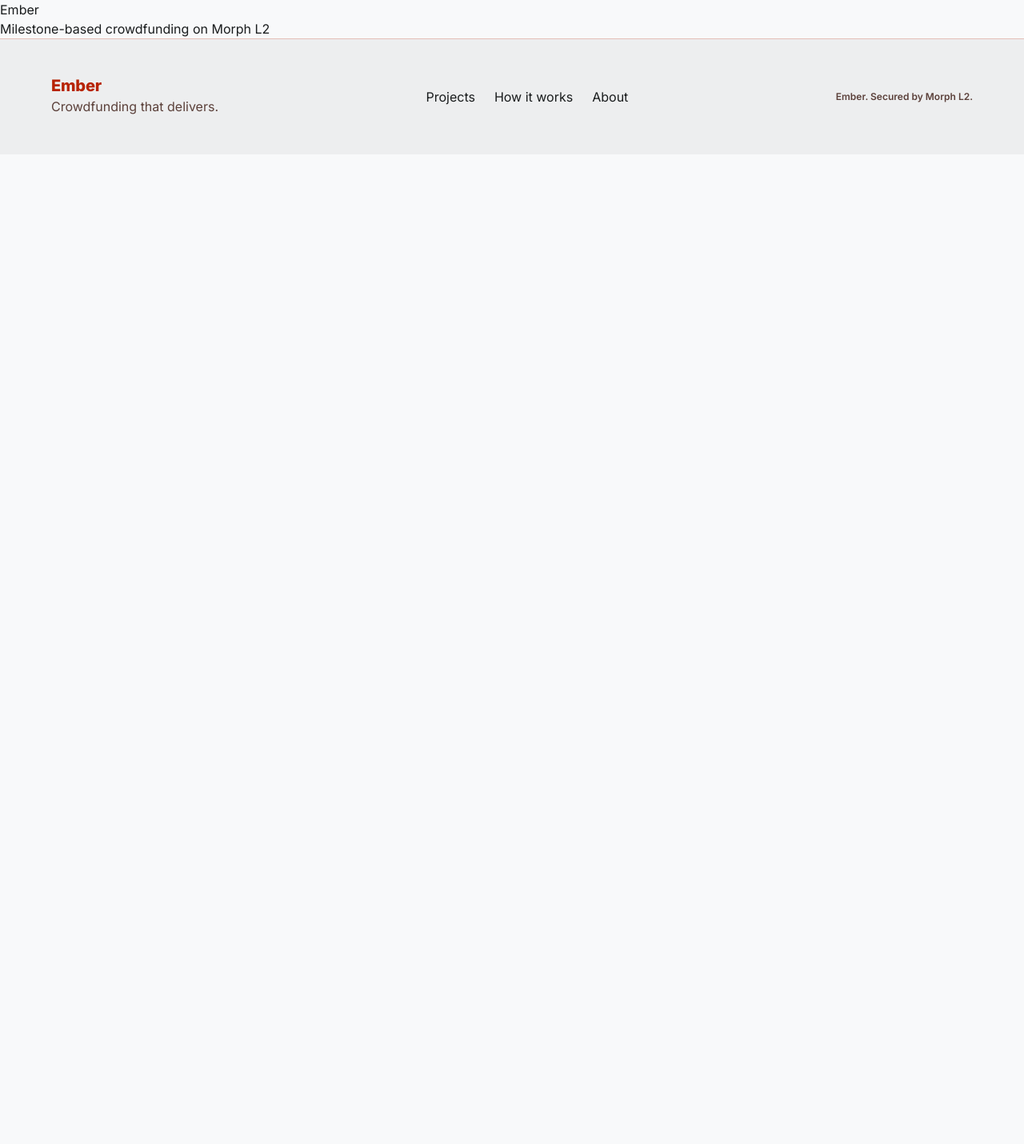
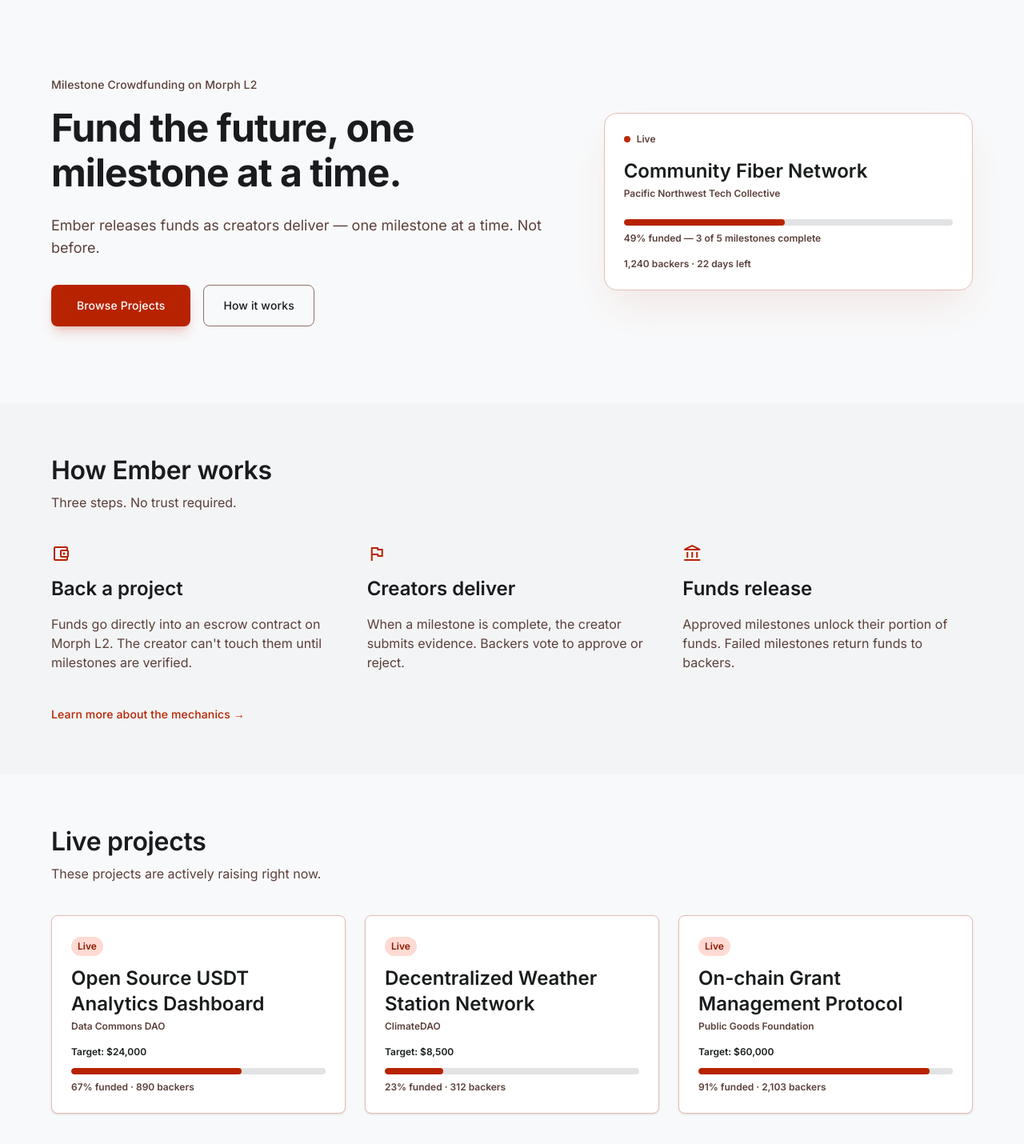
Before and after one commit to webnxt-2030/ember2, a Next.js app in the folder apps/web/: page / in a window 1280 px wide. Shown: the part 80-1510 px from the top of the page at 80% size. Before the commit the page ends 800 px from the top, so only its background shows below. Built offline with nearby package versions, Linux system fonts and the light colour scheme.

Commit message:
Fix #24: Landing page

```diff
--- a/apps/web/app/page.tsx
+++ b/apps/web/app/page.tsx
@@ -1,8 +1,249 @@
+import Link from "next/link";
+import { Container } from "@/components/layout/container";
+import { Button } from "@/components/ui/button";
+import { Card } from "@/components/ui/card";
+import { Badge } from "@/components/ui/badge";
+import { Progress } from "@/components/ui/progress";
+import { StatusDot } from "@/components/ui/status-dot";
+
 export default function HomePage() {
   return (
-    <main>
-      <h1>Ember</h1>
-      <p>Milestone-based crowdfunding on Morph L2</p>
-    </main>
+    <>
+      {/* Section 1: Hero */}
+      <section className="bg-background py-24">
+        <Container>
+          <div className="grid grid-cols-12 gap-8 items-center">
+            {/* Left col */}
+            <div className="col-span-12 lg:col-span-7">
+              <p className="text-label-md text-on-surface-variant">
+                Milestone Crowdfunding on Morph L2
+              </p>
+              <h1 className="text-display-lg text-on-surface mt-4">
+                Fund the future, one milestone at a time.
+              </h1>
+              <p className="text-body-lg text-on-surface-variant mt-6">
+                Ember releases funds as creators deliver — one milestone at a
+                time. Not before.
+              </p>
+              <div className="flex flex-wrap gap-4 mt-8">
+                <Button variant="primary-hero" asChild>
+                  <Link href="/projects">Browse Projects</Link>
+                </Button>
+                <Button variant="outline" asChild>
+                  <Link href="/how-it-works">How it works</Link>
+                </Button>
+              </div>
+            </div>
+
+            {/* Right col: mock featured project card */}
+            <div className="col-span-12 lg:col-span-5">
+              <Card variant="featured">
+                <div className="flex items-center gap-2 mb-4">
+                  <StatusDot status="live" />
+                  <span className="text-label-sm text-on-surface-variant">
+                    Live
+                  </span>
+                </div>
+                <h2 className="text-headline-md text-on-surface">
+                  Community Fiber Network
+                </h2>
+                <p className="text-label-sm text-on-surface-variant mt-1">
+                  Pacific Northwest Tech Collective
+                </p>
+                <div className="mt-6">
+                  <Progress value={49} />
+                  <p className="text-label-sm text-on-surface-variant mt-2">
+                    49% funded — 3 of 5 milestones complete
+                  </p>
+                </div>
+                <p className="text-label-sm text-on-surface-variant mt-4">
+                  1,240 backers · 22 days left
+                </p>
+              </Card>
+            </div>
+          </div>
+        </Container>
+      </section>
+
+      {/* Section 2: How it works */}
+      <section className="bg-surface-container-low py-16">
+        <Container>
+          <h2 className="text-headline-lg text-on-surface">
+            How Ember works
+          </h2>
+          <p className="text-body-md text-on-surface-variant mt-2">
+            Three steps. No trust required.
+          </p>
+
+          <div className="grid grid-cols-1 md:grid-cols-3 gap-8 mt-10">
+            {/* Step 1 */}
+            <div className="flex flex-col gap-4">
+              <span
+                className="material-symbols-outlined text-primary text-[2rem]"
+                aria-hidden="true"
+              >
+                account_balance_wallet
+              </span>
+              <h3 className="text-headline-md text-on-surface">
+                Back a project
+              </h3>
+              <p className="text-body-md text-on-surface-variant">
+                Funds go directly into an escrow contract on Morph L2. The
+                creator can&apos;t touch them until milestones are verified.
+              </p>
+            </div>
+
+            {/* Step 2 */}
+            <div className="flex flex-col gap-4">
+              <span
+                className="material-symbols-outlined text-primary text-[2rem]"
+                aria-hidden="true"
+              >
+                flag
+              </span>
+              <h3 className="text-headline-md text-on-surface">
+                Creators deliver
+              </h3>
+              <p className="text-body-md text-on-surface-variant">
+                When a milestone is complete, the creator submits evidence.
+                Backers vote to approve or reject.
+              </p>
+            </div>
+
+            {/* Step 3 */}
+            <div className="flex flex-col gap-4">
+              <span
+                className="material-symbols-outlined text-primary text-[2rem]"
+                aria-hidden="true"
+              >
+                account_balance
+              </span>
+              <h3 className="text-headline-md text-on-surface">
+                Funds release
+              </h3>
+              <p className="text-body-md text-on-surface-variant">
+                Approved milestones unlock their portion of funds. Failed
+                milestones return funds to backers.
+              </p>
+            </div>
+          </div>
+
+          <div className="mt-10">
+            <Link
+              href="/how-it-works"
+              className="text-primary text-label-md hover:underline"
+            >
+              Learn more about the mechanics →
+            </Link>
+          </div>
+        </Container>
+      </section>
+
+      {/* Section 3: Featured live projects */}
+      <section className="bg-background py-16">
+        <Container>
+          <h2 className="text-headline-lg text-on-surface">Live projects</h2>
+          <p className="text-body-md text-on-surface-variant mt-2">
+            These projects are actively raising right now.
+          </p>
+
+          <div className="grid grid-cols-1 md:grid-cols-3 gap-6 mt-10">
+            {/* Card 1 */}
+            <Card>
+              <div className="mb-3">
+                <Badge status="active">Live</Badge>
+              </div>
+              <h3 className="text-headline-md text-on-surface">
+                Open Source USDT Analytics Dashboard
+              </h3>
+              <p className="text-label-sm text-on-surface-variant mt-1">
+                Data Commons DAO
+              </p>
+              <p className="text-label-sm text-on-surface mt-4">
+                Target: $24,000
+              </p>
+              <div className="mt-3">
+                <Progress value={67} />
+                <p className="text-label-sm text-on-surface-variant mt-2">
+                  67% funded · 890 backers
+                </p>
+              </div>
+            </Card>
+
+            {/* Card 2 */}
+            <Card>
+              <div className="mb-3">
+                <Badge status="active">Live</Badge>
+              </div>
+              <h3 className="text-headline-md text-on-surface">
+                Decentralized Weather Station Network
+              </h3>
+              <p className="text-label-sm text-on-surface-variant mt-1">
+                ClimateDAO
+              </p>
+              <p className="text-label-sm text-on-surface mt-4">
+                Target: $8,500
+              </p>
+              <div className="mt-3">
+                <Progress value={23} />
+                <p className="text-label-sm text-on-surface-variant mt-2">
+                  23% funded · 312 backers
+                </p>
+              </div>
+            </Card>
+
+            {/* Card 3 */}
+            <Card>
+              <div className="mb-3">
+                <Badge status="active">Live</Badge>
+              </div>
+              <h3 className="text-headline-md text-on-surface">
+                On-chain Grant Management Protocol
+              </h3>
+              <p className="text-label-sm text-on-surface-variant mt-1">
+                Public Goods Foundation
+              </p>
+              <p className="text-label-sm text-on-surface mt-4">
+                Target: $60,000
+              </p>
+              <div className="mt-3">
+                <Progress value={91} />
+                <p className="text-label-sm text-on-surface-variant mt-2">
+                  91% funded · 2,103 backers
+                </p>
+              </div>
+            </Card>
+          </div>
+
+          <div className="mt-10">
+            <Button variant="outline" asChild>
+              <Link href="/projects">View all projects</Link>
+            </Button>
+          </div>
+        </Container>
+      </section>
+
+      {/* Section 4: CTA strip */}
+      <section className="bg-primary py-16">
+        <Container className="text-center">
+          <h2 className="text-headline-lg text-on-primary">
+            Back something real.
+          </h2>
+          <p className="text-body-lg text-on-primary/80 mt-4">
+            Every contribution is protected by a smart contract. Every
+            milestone is verified by the backers who funded it.
+          </p>
+          <div className="mt-8">
+            <Button
+              variant="outline"
+              asChild
+              className="border-on-primary text-on-primary hover:bg-primary-fixed"
+            >
+              <Link href="/projects">Browse projects</Link>
+            </Button>
+          </div>
+        </Container>
+      </section>
+    </>
   );
 }
```
